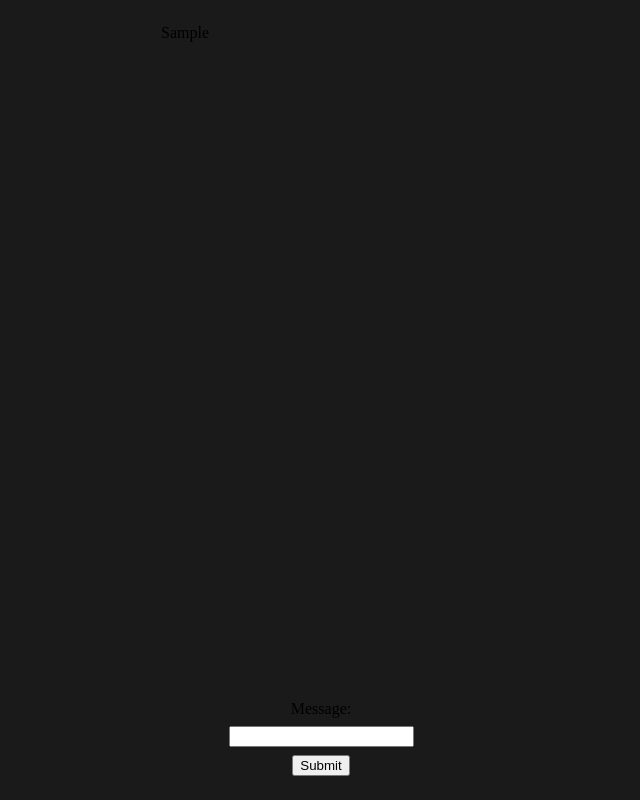
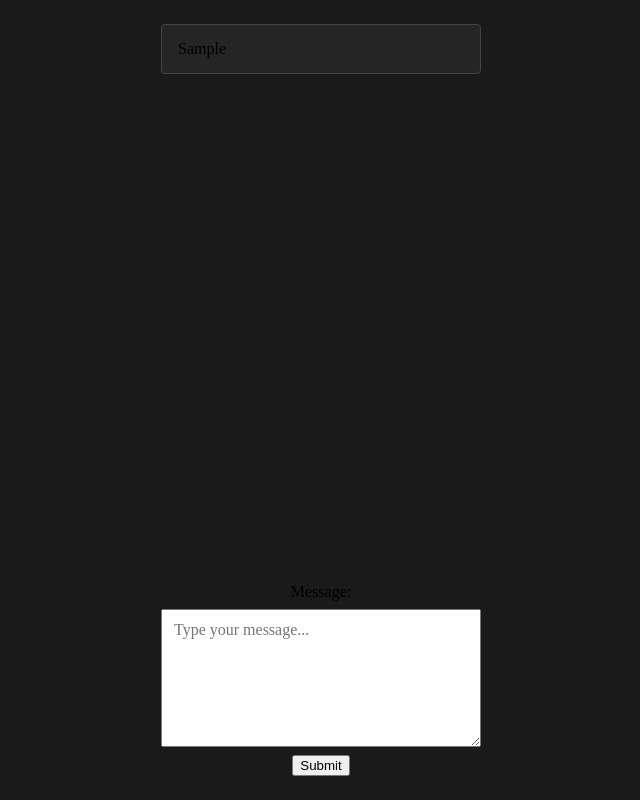
Before and after one commit to HopperAlex04/TheListeningPost, a plain HTML site: page index.html in a window 1280 px wide. Both pictures are taken after typing "Sample" into the empty fields and a click on the button "Submit". Shown: the whole page, without its empty margins (319-959 px from the left). Drawn offline with Linux system fonts and the light colour scheme.

Commit message:
Added multi line input text box, added message boxes that have line based scaling size.

```diff
--- a/index.html
+++ b/index.html
@@ -15,7 +15,7 @@
         </div>
         <div class="chat-input">
             <label for="msg">Message:</label>
-            <input type="text" id="msg" name="message">
+            <textarea id="msg" name="message" class="msg-input" rows="5" placeholder="Type your message..."></textarea>
             <button type="button" id="submit">Submit</button>
         </div>
     </div>
--- a/indexStyle.css
+++ b/indexStyle.css
@@ -48,3 +48,26 @@ body {
     align-items: center;
     gap: 0.5rem;
 }
+
+.msg-input {
+    width: 100%;
+    min-height: 5em;
+    padding: 0.5rem 0.75rem;
+    font-size: 1rem;
+    line-height: 1.5;
+    box-sizing: border-box;
+    resize: vertical;
+    font-family: inherit;
+}
+
+.message {
+    width: 100%;
+    padding: 0.75rem 1rem;
+    margin-bottom: 0.5rem;
+    border: 1px solid #444;
+    border-radius: 0.25rem;
+    background: #252525;
+    box-sizing: border-box;
+    white-space: pre-wrap;
+    line-height: 1.5;
+}
```
